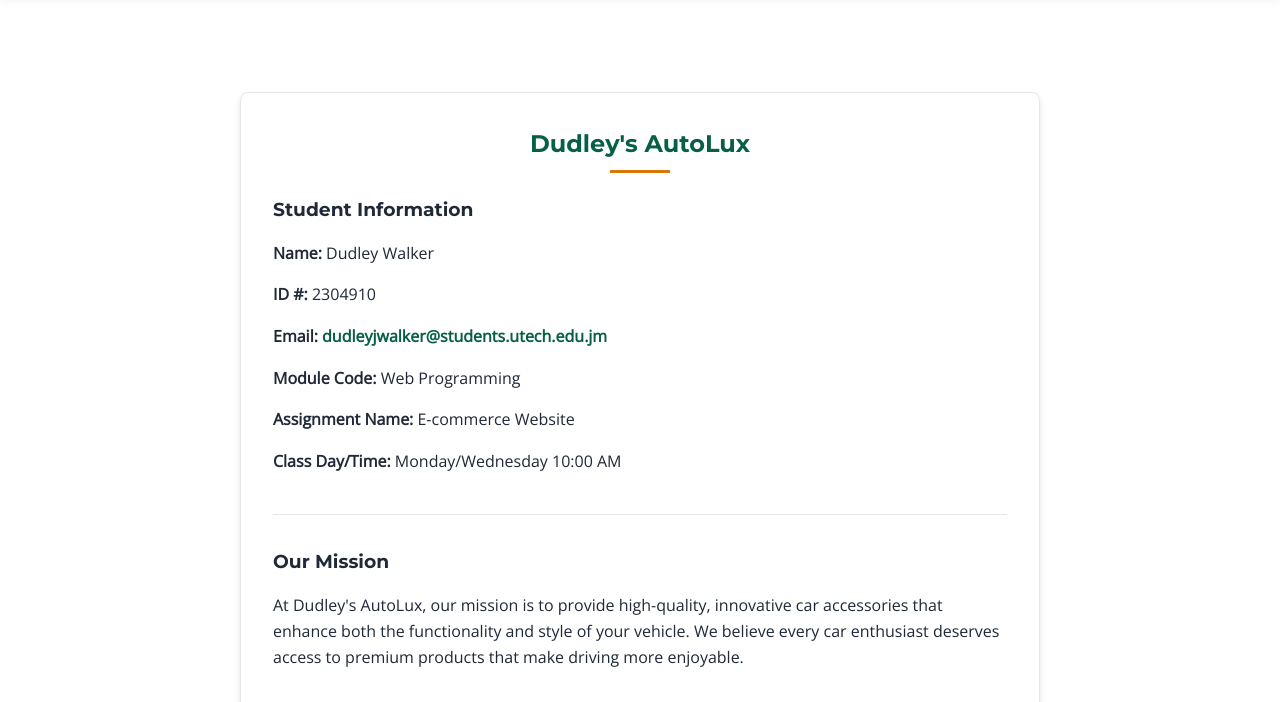
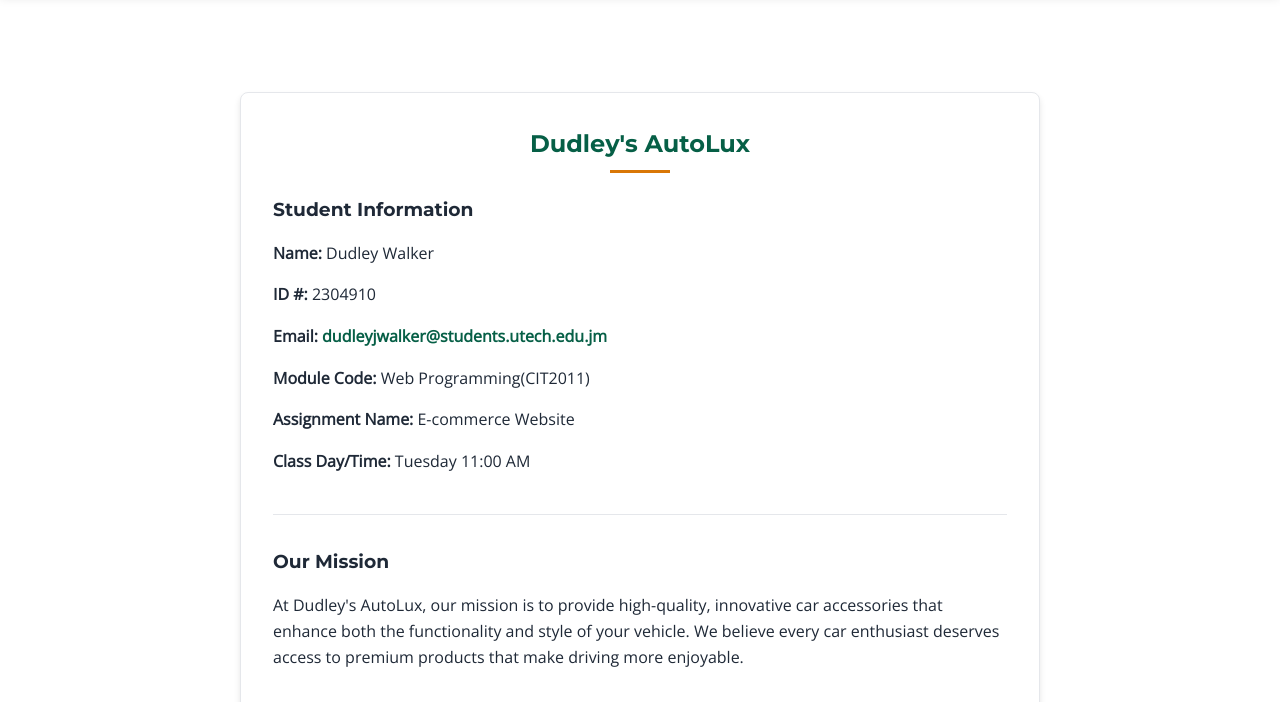
Before and after one commit to Dudzalmighty/DudleyWalker2304910-IA-2-WP-25-26, a plain HTML site: page about.html in a window 1280 px wide. Shown: the part 98-800 px from the top of the page. Drawn offline with nearby package versions, Linux system fonts and the light colour scheme.

Commit message:
Update about.html

```diff
--- a/about.html
+++ b/about.html
@@ -50,9 +50,9 @@
                         <p><strong>ID #:</strong> 2304910</p>
                         <p><strong>Email:</strong> <a href="dudleyjwalker@students.utech.edu.jm"
                                 class="contact-link">dudleyjwalker@students.utech.edu.jm</a></p>
-                        <p><strong>Module Code:</strong> Web Programming</p>
+                        <p><strong>Module Code:</strong> Web Programming(CIT2011)</p>
                         <p><strong>Assignment Name:</strong> E-commerce Website</p>
-                        <p><strong>Class Day/Time:</strong> Monday/Wednesday 10:00 AM</p>
+                        <p><strong>Class Day/Time:</strong> Tuesday 11:00 AM</p>
                     </div>
 
                     <div class="about-info">
```
